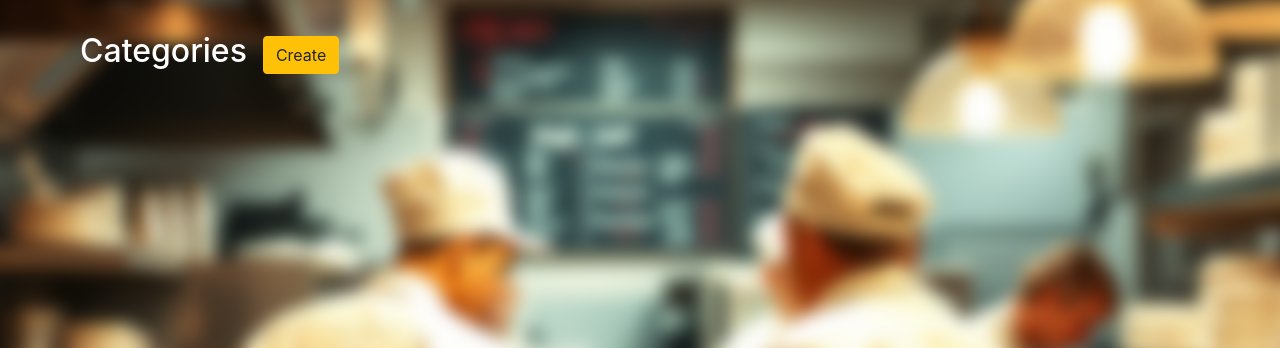
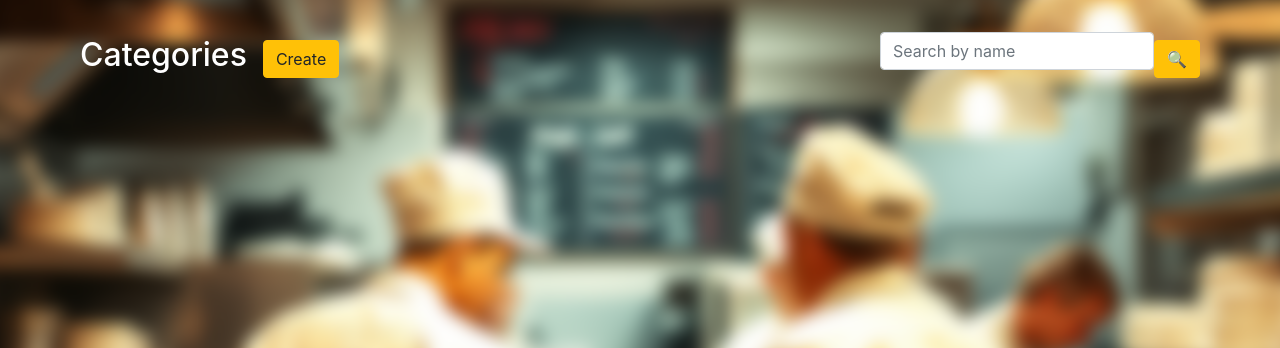
Before and after one commit to Dogober/restaurant-kitchen-service, a Django app: page /categories/ in a window 1280 px wide. Shown: the part 72-420 px from the top of the page. Run offline with Django 5.2, Linux system fonts and the light colour scheme; the visitor is signed in with stand-in values (Sample User, id 1); data that the repository does not hold is empty; some libraries are stand-ins or nearby versions.

Commit message:
Massive commit: implement search panel and pagination, implement relevant code & style logic into relevant views % templates

```diff
--- a/kitchen/forms.py
+++ b/kitchen/forms.py
@@ -37,3 +37,55 @@ class TaskForm(forms.ModelForm):
     class Meta:
         model = Task
         fields = "__all__"
+
+
+class IngredientSearchForm(forms.Form):
+    name = forms.CharField(
+        max_length=255,
+        required=False,
+        label="",
+        widget=forms.TextInput(
+            attrs={
+                "placeholder": "Search by name"
+            }
+        )
+    )
+
+
+class StaffSearchForm(forms.Form):
+    username = forms.CharField(
+        max_length=255,
+        required=False,
+        label="",
+        widget=forms.TextInput(
+            attrs={
+                "placeholder": "Search by username"
+            }
+        )
+    )
+
+
+class DishTypeSearchForm(forms.Form):
+    name = forms.CharField(
+        max_length=255,
+        required=False,
+        label="",
+        widget=forms.TextInput(
+            attrs={
+                "placeholder": "Search by name"
+            }
+        )
+    )
+
+
+class CategorySearchForm(forms.Form):
+    name = forms.CharField(
+        max_length=255,
+        required=False,
+        label="",
+        widget=forms.TextInput(
+            attrs={
+                "placeholder": "Search by name"
+            }
+        )
+    )
--- a/kitchen/views.py
+++ b/kitchen/views.py
@@ -7,7 +7,8 @@ from django.shortcuts import render, redirect
 from django.urls import reverse_lazy
 from django.views import generic
 
-from kitchen.forms import DishForm, StaffCreationForm, TaskForm
+from kitchen.forms import DishForm, StaffCreationForm, TaskForm, IngredientSearchForm, StaffSearchForm, \
+    DishTypeSearchForm, CategorySearchForm
 from kitchen.models import Dish, Task, Order, User, DishType, Category, Ingredient
 
 
@@ -17,8 +18,8 @@ def index(request: HttpRequest) -> HttpResponse:
 
     num_users = get_user_model().objects.count()
     num_dishes = Dish.objects.count()
-    num_tasks = Task.objects.count()
-    num_orders = Order.objects.count()
+    num_tasks = Task.objects.filter(status="completed").count()
+    num_orders = Order.objects.filter(status="completed").count()
 
     context = {
         "num_users": num_users,
@@ -34,6 +35,24 @@ class StaffListView(LoginRequiredMixin, generic.ListView):
     model = User
     template_name = "kitchen/staff_list.html"
     context_object_name = "staff_list"
+    paginate_by = 2
+
+    def get_context_data(self, *, object_list=None, **kwargs):
+        context = super(StaffListView, self).get_context_data(**kwargs)
+        username = self.request.GET.get("username", "")
+        context["search_form"] = StaffSearchForm(
+            initial={"username": username}
+        )
+        return context
+
+    def get_queryset(self):
+        form = StaffSearchForm(self.request.GET)
+        queryset = get_user_model().objects.all()
+        if form.is_valid():
+            queryset = queryset.filter(
+                username__icontains=form.cleaned_data["username"]
+            )
+        return queryset
 
 
 class StaffCreateView(LoginRequiredMixin, generic.CreateView):
@@ -99,6 +118,24 @@ class DishTypeListView(LoginRequiredMixin, generic.ListView):
     model = DishType
     template_name = "kitchen/dish_type_list.html"
     context_object_name = "dish_type_list"
+    paginate_by = 2
+
+    def get_context_data(self, *, object_list=None, **kwargs):
+        context = super(DishTypeListView, self).get_context_data(**kwargs)
+        name = self.request.GET.get("name", "")
+        context["search_form"] = DishTypeSearchForm(
+            initial={"name": name}
+        )
+        return context
+
+    def get_queryset(self):
+        form = DishTypeSearchForm(self.request.GET)
+        queryset = DishType.objects.all()
+        if form.is_valid():
+            queryset = queryset.filter(
+                name__icontains=form.cleaned_data["name"]
+            )
+        return queryset
 
 
 class DishTypeCreateView(LoginRequiredMixin, generic.CreateView):
@@ -125,6 +162,24 @@ class DishTypeDeleteView(LoginRequiredMixin, generic.DeleteView):
 
 class CategoryListView(LoginRequiredMixin, generic.ListView):
     model = Category
+    paginate_by = 2
+
+    def get_context_data(self, *, object_list=None, **kwargs):
+        context = super(CategoryListView, self).get_context_data(**kwargs)
+        name = self.request.GET.get("name", "")
+        context["search_form"] = CategorySearchForm(
+            initial={"name": name}
+        )
+        return context
+
+    def get_queryset(self):
+        form = CategorySearchForm(self.request.GET)
+        queryset = Category.objects.all()
+        if form.is_valid():
+            queryset = queryset.filter(
+                name__icontains=form.cleaned_data["name"]
+            )
+        return queryset
 
 
 class CategoryCreateView(LoginRequiredMixin, generic.CreateView):
@@ -146,6 +201,24 @@ class CategoryDeleteView(LoginRequiredMixin, generic.DeleteView):
 
 class IngredientListView(LoginRequiredMixin, generic.ListView):
     model = Ingredient
+    paginate_by = 6
+
+    def get_context_data(self, *, object_list=None, **kwargs):
+        context = super(IngredientListView, self).get_context_data(**kwargs)
+        name = self.request.GET.get("name", "")
+        context["search_form"] = IngredientSearchForm(
+            initial={"name": name}
+        )
+        return context
+
+    def get_queryset(self):
+        form = IngredientSearchForm(self.request.GET)
+        queryset = Ingredient.objects.all()
+        if form.is_valid():
+            queryset = queryset.filter(
+                name__icontains=form.cleaned_data["name"]
+            )
+        return queryset
 
 
 class IngredientCreateView(LoginRequiredMixin, generic.CreateView):
@@ -168,6 +241,7 @@ class IngredientDeleteView(LoginRequiredMixin, generic.DeleteView):
 class OrderListView(LoginRequiredMixin, generic.ListView):
     model = Order
     queryset = Order.objects.prefetch_related("tasks").filter(~Q(status="completed"))
+    paginate_by = 2
 
     def get_context_data(self, **kwargs):
         context = super().get_context_data(**kwargs)
--- /dev/null
+++ b/templates/includes/pagination.html
@@ -0,0 +1,30 @@
+{% load query_transform %}
+{% if is_paginated %}
+  <div class="d-flex justify-content-center m-5">
+    <ul class="pagination">
+      {% if page_obj.has_previous %}
+        <li class="page-item">
+          <a
+              href="?{% query_transform request page=page_obj.previous_page_number %}"
+              class="page-link"
+          >
+            prev
+          </a>
+        </li>
+      {% endif %}
+      <li class="page-item active warning">
+        <span class="page-link">{{ page_obj.number }} of {{ paginator.num_pages }}</span>
+      </li>
+      {% if page_obj.has_next %}
+        <li class="page-item">
+          <a
+              href="?{% query_transform request page=page_obj.next_page_number %}"
+              class="page-link"
+          >
+            next
+          </a>
+        </li>
+      {% endif %}
+    </ul>
+  </div>
+{% endif %}
--- /dev/null
+++ b/templates/includes/search_panel.html
@@ -0,0 +1,5 @@
+{% load crispy_forms_filters %}
+<form action="" method="get" class="form-inline">
+  {{ search_form|crispy }}
+  <input type="submit" value="🔍" class="btn btn-warning">
+</form>
--- a/templates/kitchen/category_list.html
+++ b/templates/kitchen/category_list.html
@@ -1,9 +1,14 @@
 {% extends "base.html" %}
 
 {% block content %}
-  <div class="d-flex align-items-center text-white p-3 m-3">
-    <h2>Categories</h2>
-    <a href="{% url 'kitchen:category-create' %}" class="btn btn-warning ml-3">Create</a>
+  <div class="d-flex align-items-center text-white p-3 m-3 justify-content-between">
+    <div class="d-flex justify-content-start align-items-center">
+      <h2>Categories</h2>
+      <a href="{% url 'kitchen:ingredient-create' %}" class="btn btn-warning ml-3">Create</a>
+    </div>
+    <div>
+      {% include "includes/search_panel.html" %}
+    </div>
   </div>
   {% for category in category_list %}
     <div class="container mt-4">
@@ -22,4 +27,5 @@
       </div>
     </div>
   {% endfor %}
+  {% include "includes/pagination.html" %}
 {% endblock %}
--- a/templates/kitchen/order_list.html
+++ b/templates/kitchen/order_list.html
@@ -36,4 +36,5 @@
       </div>
     </div>
   {% endfor %}
+  {% include "includes/pagination.html" %}
 {% endblock %}
```
Also changed, not shown: kitchen/templatetags/query_transform.py (added, +15 -0 lines), templates/kitchen/dish_type_list.html (+9 -3 lines), templates/kitchen/ingredient_list.html (+11 -3 lines), templates/kitchen/staff_list.html (+9 -3 lines).
